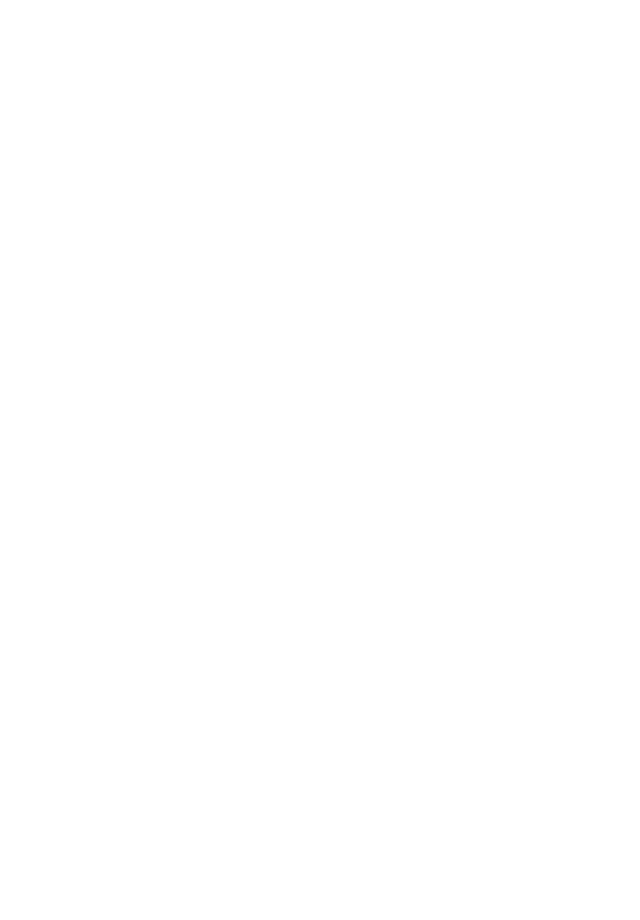
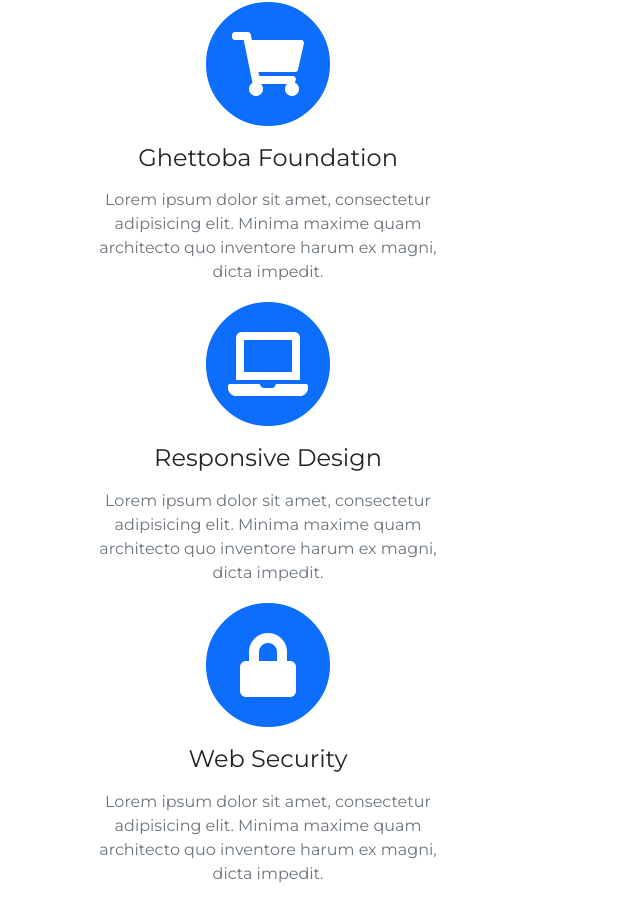
Before and after one commit to offism/envato_vue, a Vue app: page / in a window 1280 px wide. Shown: the part 940-1860 px from the top of the page, without its empty margins (0-640 px from the left). Before the commit the page ends 1618 px from the top, so only its background shows below. Built offline with nearby package versions, Linux system fonts and the light colour scheme; a web font is replaced by a local one.

Commit message:
2day 2st

```diff
--- a/src/components/Body/Services.vue
+++ b/src/components/Body/Services.vue
@@ -4,6 +4,32 @@
         <div class="paragraph">
             <h2 class="p__title text-uppercase"><b>services</b></h2>
             <i class="p__text text-capitalize">ghettoba foundation</i>
+        </div>
+        <div class="raw">
+            <div class="services__type col-md-4">
+                <span class="fa-stack fa-4x">
+                    <i class="fas fa-circle fa-stack-2x text-primary"></i>
+                    <i class="fas fa-shopping-cart fa-stack-1x fa-inverse"></i>
+                </span>
+                <h4 class="my-3">Ghettoba Foundation</h4>
+                <p class="text-muted">Lorem ipsum dolor sit amet, consectetur adipisicing elit. Minima maxime quam architecto quo inventore harum ex magni, dicta impedit.</p>
+            </div>
+            <div class="services__type col-md-4">
+                <span class="fa-stack fa-4x">
+                            <i class="fas fa-circle fa-stack-2x text-primary"></i>
+                            <i class="fas fa-laptop fa-stack-1x fa-inverse"></i>
+                        </span>
+                        <h4 class="my-3">Responsive Design</h4>
+                        <p class="text-muted">Lorem ipsum dolor sit amet, consectetur adipisicing elit. Minima maxime quam architecto quo inventore harum ex magni, dicta impedit.</p>
+            </div>
+            <div class="services__type col-md-4">
+                <span class="fa-stack fa-4x">
+                    <i class="fas fa-circle fa-stack-2x text-primary"></i>
+                    <i class="fas fa-lock fa-stack-1x fa-inverse"></i>
+                </span>
+                    <h4 class="my-3">Web Security</h4>
+                    <p class="text-muted">Lorem ipsum dolor sit amet, consectetur adipisicing elit. Minima maxime quam architecto quo inventore harum ex magni, dicta impedit.</p>
+            </div>
         </div>
     </div>
  </section>
```
